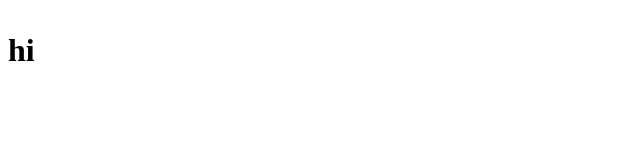
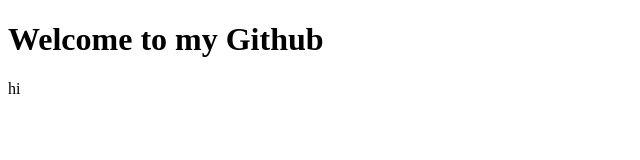
Before and after one commit to NaiRussell/NaiRussell.github.io, a plain HTML site: page index.html in a window 1280 px wide. Shown: the whole page, without its empty margins (0-640 px from the left). Drawn offline with Linux system fonts and the light colour scheme.

Commit message:
Update index.html

```diff
--- a/index.html
+++ b/index.html
@@ -1,4 +1,4 @@
 <!DOCTYPE html>
 <html>
-<h1 Welcome to my Github </h1>
+<h1> Welcome to my Github </h1>
   <p> hi </p>
```
